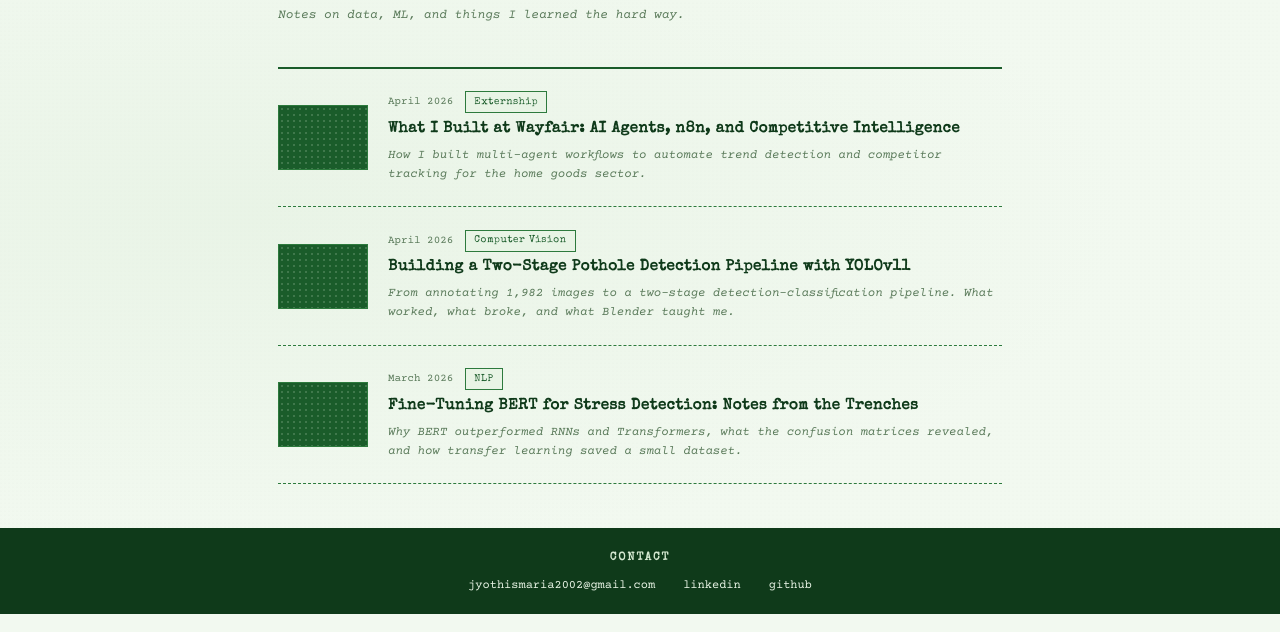
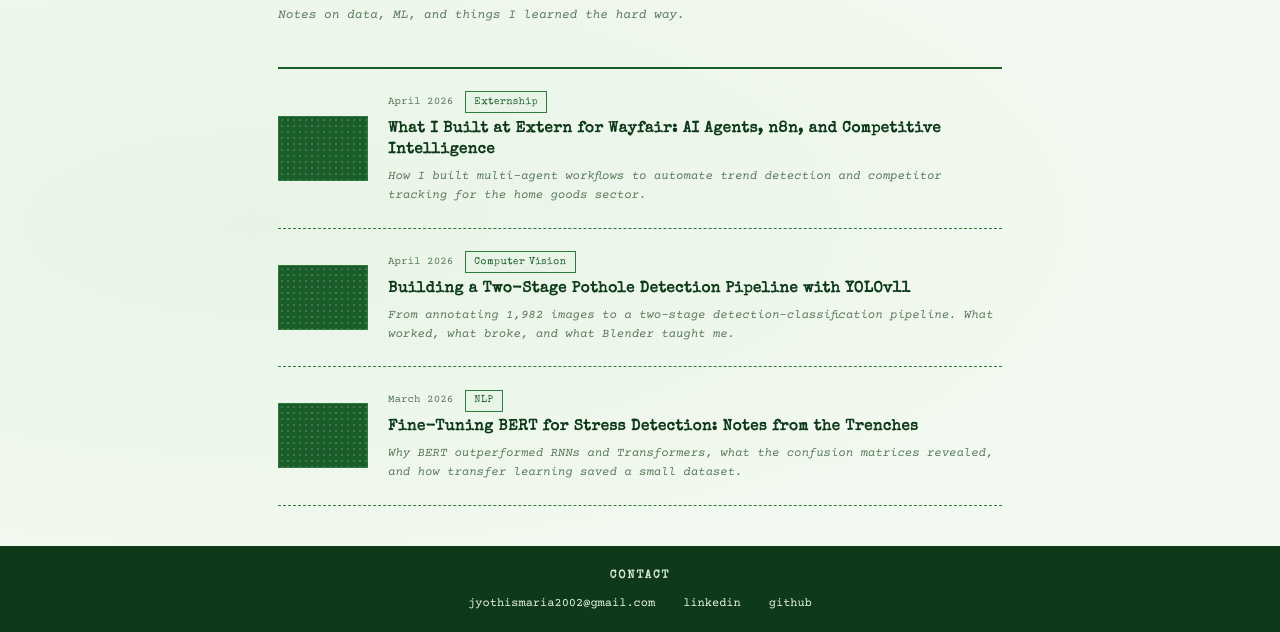
Before and after one commit to Jyothismaria/jyothismaria.github.io, a plain HTML site: page blog.html in a window 1280 px wide. Shown: the part 186-818 px from the top of the page. Drawn offline with nearby package versions, Linux system fonts and the light colour scheme; a web font is replaced by a local one.

Commit message:
Update blog title for clarity and accuracy

```diff
--- a/blog.html
+++ b/blog.html
@@ -31,7 +31,7 @@
             <span class="blog-date">April 2026</span>
             <span class="blog-tag">Externship</span>
           </div>
-          <h2>What I Built at Wayfair: AI Agents, n8n, and Competitive Intelligence</h2>
+          <h2>What I Built at Extern for Wayfair: AI Agents, n8n, and Competitive Intelligence</h2>
           <p>How I built multi-agent workflows to automate trend detection and competitor tracking for the home goods sector.</p>
         </div>
       </a>
```
